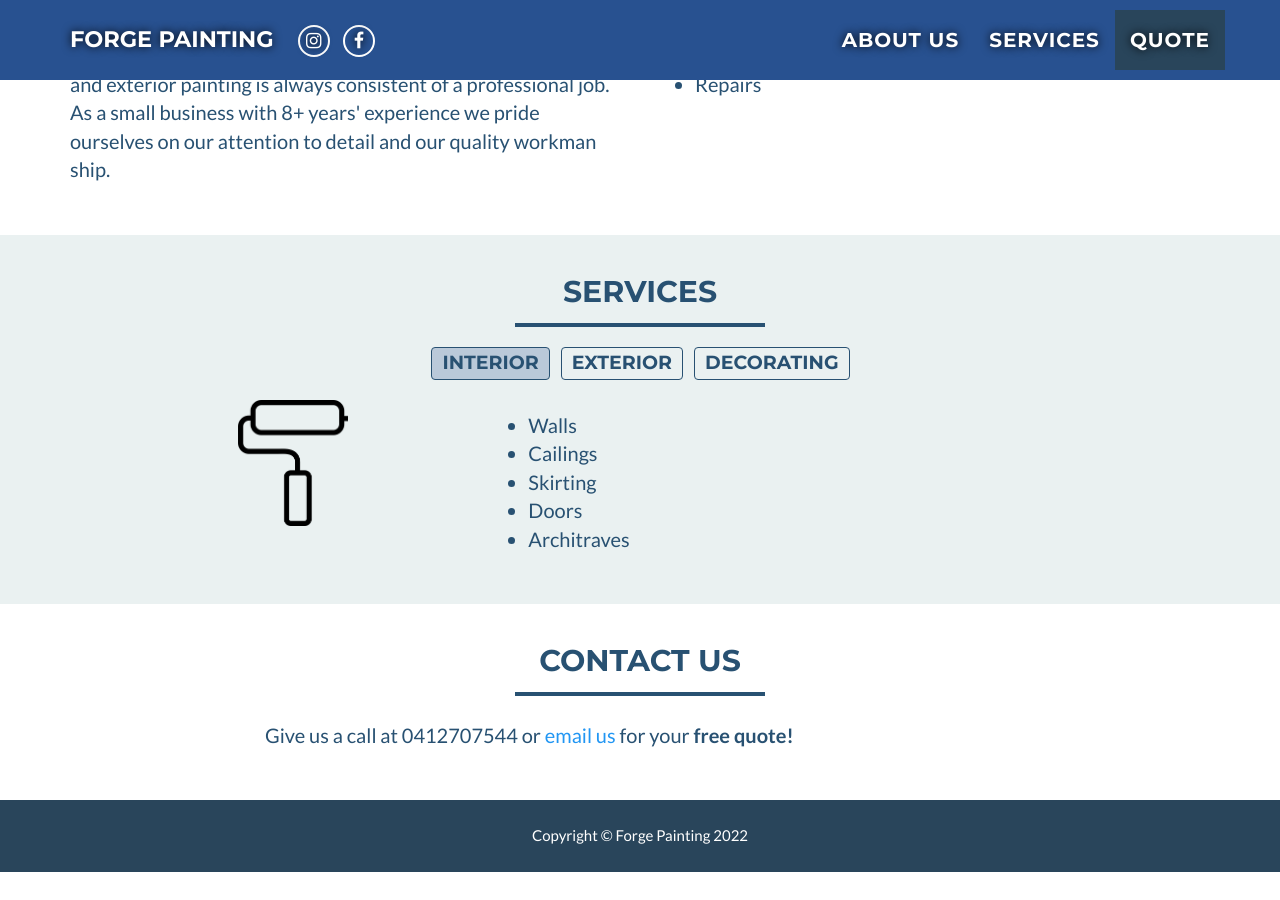
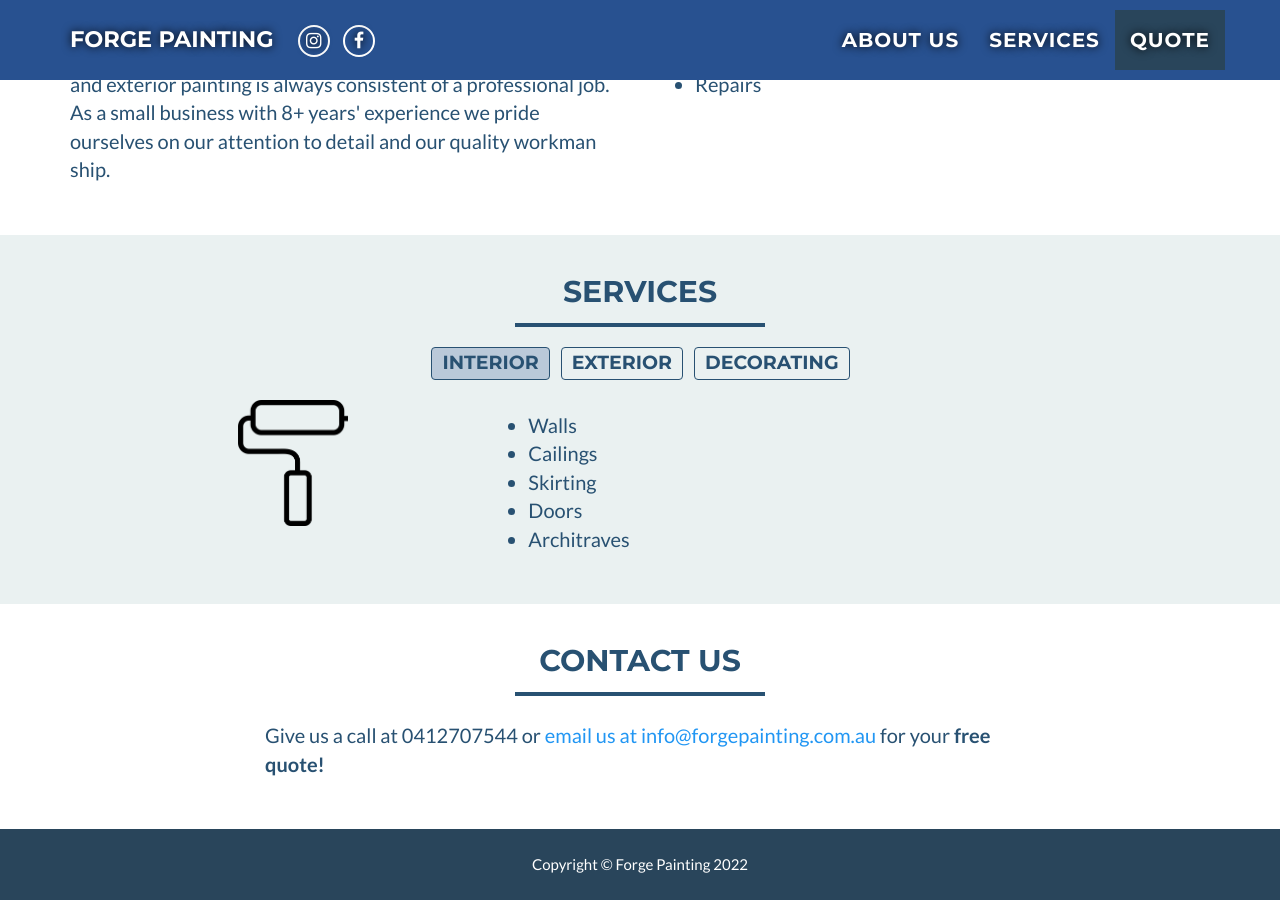
Before and after one commit to jayden626/ForgePainting, a Jekyll site: the page built from index.html, in a window 1280 px wide and 900 px high, scrolled down 1072 px. Built offline with Jekyll 4.4.1, drawn with Linux system fonts in a browser that asks for light colours; before the commit the page ends 1944 px from its top, so only the background shows below that.

Commit message:
added text and icons

```diff
--- a/_includes/contact_form.html
+++ b/_includes/contact_form.html
@@ -46,7 +46,7 @@
 						</div>
 					</div>
 				</form> -->
-				<p>Give us a call at 0412707544 or <a href="mailto:info@forgepainting.com.au">email us</a> for your <b>free quote!</b></p>
+				<p>Give us a call at 0412707544 or <a href="mailto:info@forgepainting.com.au">email us at info@forgepainting.com.au</a> for your <b>free quote!</b></p>
 			</div>
 		</div>
 	</div>
```
